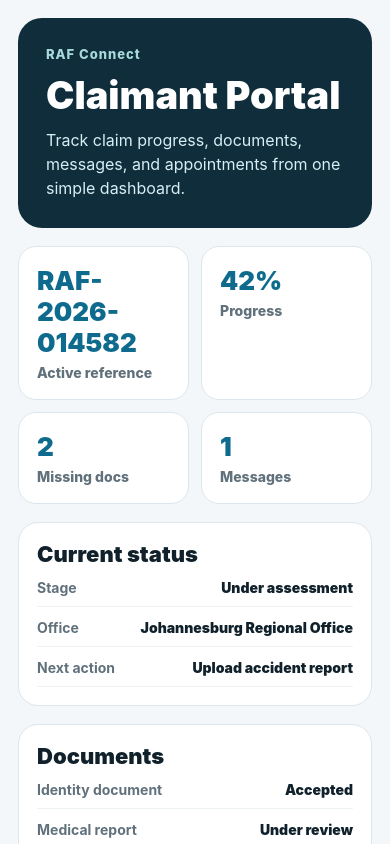
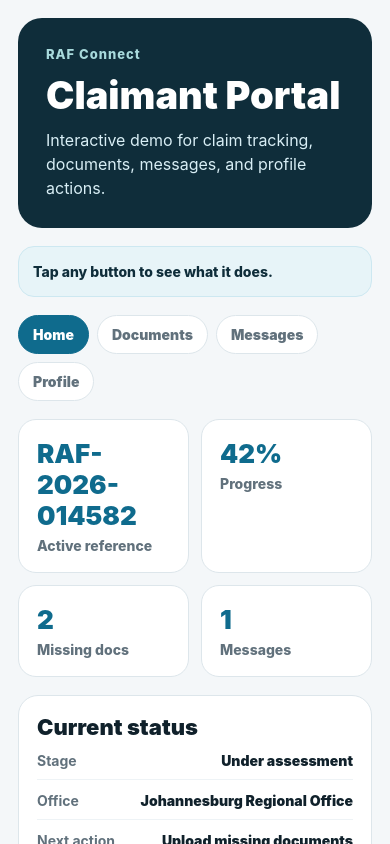
Before and after one commit to DonTrozo/RAF-app, a React Native app: screen / in a window 390 px wide. Built offline with nearby package versions, Linux system fonts and the light colour scheme.

Commit message:
Add interactive RAF Connect demo

```diff
--- a/App.tsx
+++ b/App.tsx
@@ -1,57 +1,144 @@
-import React from 'react';
-import { SafeAreaView, ScrollView, StyleSheet, Text, View } from 'react-native';
+import React, { useMemo, useState } from 'react';
+import { SafeAreaView, ScrollView, StyleSheet, Text, TouchableOpacity, View } from 'react-native';
+
+type Tab = 'Home' | 'Documents' | 'Messages' | 'Profile';
+
+type DocStatus = 'Accepted' | 'Under review' | 'Missing' | 'Uploaded';
+
+type DocItem = {
+  name: string;
+  status: DocStatus;
+};
+
+const initialDocuments: DocItem[] = [
+  { name: 'Identity document', status: 'Accepted' },
+  { name: 'Medical report', status: 'Under review' },
+  { name: 'Accident report', status: 'Missing' },
+  { name: 'Bank confirmation', status: 'Missing' }
+];
 
 export default function App() {
+  const [tab, setTab] = useState<Tab>('Home');
+  const [progress, setProgress] = useState(42);
+  const [stage, setStage] = useState('Under assessment');
+  const [documents, setDocuments] = useState(initialDocuments);
+  const [messageSent, setMessageSent] = useState(false);
+  const [notice, setNotice] = useState('Tap any button to see what it does.');
+
+  const missingCount = useMemo(() => documents.filter((item) => item.status === 'Missing').length, [documents]);
+
+  function uploadMissingDocument() {
+    const nextDocuments = documents.map((item) =>
+      item.status === 'Missing' ? { ...item, status: 'Uploaded' as DocStatus } : item
+    );
+    setDocuments(nextDocuments);
+    setProgress(58);
+    setStage('Documents uploaded');
+    setNotice('Document upload simulated. Missing documents were marked as uploaded.');
+    setTab('Documents');
+  }
+
+  function requestUpdate() {
+    setNotice('Status request sent. In production this would create a message to the claims office.');
+    setTab('Messages');
+  }
+
+  function sendMessage() {
+    setMessageSent(true);
+    setNotice('Message sent. The demo added your message to the thread.');
+  }
+
+  function resetDemo() {
+    setProgress(42);
+    setStage('Under assessment');
+    setDocuments(initialDocuments);
+    setMessageSent(false);
+    setNotice('Demo reset to the original claim state.');
+    setTab('Home');
+  }
+
   return (
     <SafeAreaView style={styles.safeArea}>
       <ScrollView contentContainerStyle={styles.page}>
         <View style={styles.hero}>
           <Text style={styles.eyebrow}>RAF Connect</Text>
           <Text style={styles.title}>Claimant Portal</Text>
-          <Text style={styles.copy}>Track claim progress, documents, messages, and appointments from one simple dashboard.</Text>
+          <Text style={styles.copy}>Interactive demo for claim tracking, documents, messages, and profile actions.</Text>
         </View>
 
-        <View style={styles.grid}>
-          <Card label="Active reference" value="RAF-2026-014582" />
-          <Card label="Progress" value="42%" />
-          <Card label="Missing docs" value="2" />
-          <Card label="Messages" value="1" />
+        <View style={styles.notice}><Text style={styles.noticeText}>{notice}</Text></View>
+
+        <View style={styles.tabs}>
+          {(['Home', 'Documents', 'Messages', 'Profile'] as Tab[]).map((item) => (
+            <TouchableOpacity key={item} onPress={() => setTab(item)} style={[styles.tab, tab === item && styles.tabActive]}>
+              <Text style={[styles.tabText, tab === item && styles.tabTextActive]}>{item}</Text>
+            </TouchableOpacity>
+          ))}
         </View>
 
-        <View style={styles.panel}>
-          <Text style={styles.panelTitle}>Current status</Text>
-          <Row label="Stage" value="Under assessment" />
-          <Row label="Office" value="Johannesburg Regional Office" />
-          <Row label="Next action" value="Upload accident report" />
-        </View>
+        {tab === 'Home' && (
+          <View style={styles.stack}>
+            <View style={styles.grid}>
+              <Card label="Active reference" value="RAF-2026-014582" />
+              <Card label="Progress" value={`${progress}%`} />
+              <Card label="Missing docs" value={missingCount.toString()} />
+              <Card label="Messages" value={messageSent ? '2' : '1'} />
+            </View>
+            <Panel title="Current status">
+              <Row label="Stage" value={stage} />
+              <Row label="Office" value="Johannesburg Regional Office" />
+              <Row label="Next action" value={missingCount > 0 ? 'Upload missing documents' : 'Wait for review'} />
+            </Panel>
+            <Button label="Upload missing documents" onPress={uploadMissingDocument} />
+            <Button label="Request status update" onPress={requestUpdate} secondary />
+          </View>
+        )}
 
-        <View style={styles.panel}>
-          <Text style={styles.panelTitle}>Documents</Text>
-          <Row label="Identity document" value="Accepted" />
-          <Row label="Medical report" value="Under review" />
-          <Row label="Accident report" value="Missing" />
-          <Row label="Bank confirmation" value="Missing" />
-        </View>
+        {tab === 'Documents' && (
+          <Panel title="Documents">
+            {documents.map((item) => <Row key={item.name} label={item.name} value={item.status} />)}
+            <Button label="Simulate upload" onPress={uploadMissingDocument} />
+          </Panel>
+        )}
+
+        {tab === 'Messages' && (
+          <Panel title="Messages">
+            <Row label="RAF Claims Office" value="Please upload the accident report." />
+            {messageSent && <Row label="You" value="Please confirm my latest claim status." />}
+            <Button label="Send status message" onPress={sendMessage} />
+          </Panel>
+        )}
+
+        {tab === 'Profile' && (
+          <Panel title="Profile and consent">
+            <Row label="Claimant" value="Demo Claimant" />
+            <Row label="POPIA consent" value="Accepted" />
+            <Row label="Identity" value="Verified placeholder" />
+            <Button label="Reset demo" onPress={resetDemo} secondary />
+          </Panel>
+        )}
       </ScrollView>
     </SafeAreaView>
   );
 }
 
 function Card({ label, value }: { label: string; value: string }) {
-  return (
-    <View style={styles.card}>
-      <Text style={styles.cardValue}>{value}</Text>
-      <Text style={styles.cardLabel}>{label}</Text>
-    </View>
-  );
+  return <View style={styles.card}><Text style={styles.cardValue}>{value}</Text><Text style={styles.cardLabel}>{label}</Text></View>;
+}
+
+function Panel({ title, children }: { title: string; children: React.ReactNode }) {
+  return <View style={styles.panel}><Text style={styles.panelTitle}>{title}</Text>{children}</View>;
 }
 
 function Row({ label, value }: { label: string; value: string }) {
+  return <View style={styles.row}><Text style={styles.rowLabel}>{label}</Text><Text style={styles.rowValue}>{value}</Text></View>;
+}
+
+function Button({ label, onPress, secondary }: { label: string; onPress: () => void; secondary?: boolean }) {
   return (
-    <View style={styles.row}>
-      <Text style={styles.rowLabel}>{label}</Text>
-      <Text style={styles.rowValue}>{value}</Text>
-    </View>
+    <TouchableOpacity onPress={onPress} style={[styles.button, secondary && styles.buttonSecondary]}>
+      <Text style={[styles.buttonText, secondary && styles.buttonTextSecondary]}>{label}</Text>
+    </TouchableOpacity>
   );
 }
 
@@ -62,6 +149,14 @@ const styles = StyleSheet.create({
   eyebrow: { color: '#A8DADC', fontSize: 13, fontWeight: '800', letterSpacing: 1 },
   title: { color: '#FFFFFF', fontSize: 38, fontWeight: '900' },
   copy: { color: '#D8EEF5', fontSize: 16, lineHeight: 24 },
+  notice: { backgroundColor: '#E7F4F8', borderRadius: 16, padding: 14, borderWidth: 1, borderColor: '#CDE8F1' },
+  noticeText: { color: '#0F2D3A', fontWeight: '800', lineHeight: 21 },
+  tabs: { flexDirection: 'row', flexWrap: 'wrap', gap: 8 },
+  tab: { paddingHorizontal: 14, paddingVertical: 10, borderRadius: 999, backgroundColor: '#FFFFFF', borderWidth: 1, borderColor: '#DDE6EB' },
+  tabActive: { backgroundColor: '#0F6B8D', borderColor: '#0F6B8D' },
+  tabText: { color: '#61717C', fontWeight: '900' },
+  tabTextActive: { color: '#FFFFFF' },
+  stack: { gap: 18 },
   grid: { flexDirection: 'row', flexWrap: 'wrap', gap: 12 },
   card: { flexGrow: 1, flexBasis: 145, backgroundColor: '#FFFFFF', borderRadius: 18, padding: 18, borderWidth: 1, borderColor: '#DDE6EB' },
   cardValue: { color: '#0F6B8D', fontSize: 26, fontWeight: '900' },
@@ -70,5 +165,9 @@ const styles = StyleSheet.create({
   panelTitle: { color: '#10212B', fontSize: 22, fontWeight: '900' },
   row: { flexDirection: 'row', justifyContent: 'space-between', gap: 12, borderBottomWidth: 1, borderBottomColor: '#EEF3F6', paddingBottom: 10 },
   rowLabel: { color: '#61717C', fontWeight: '700' },
-  rowValue: { color: '#10212B', fontWeight: '900', textAlign: 'right', flex: 1 }
+  rowValue: { color: '#10212B', fontWeight: '900', textAlign: 'right', flex: 1 },
+  button: { backgroundColor: '#0F6B8D', borderRadius: 16, padding: 15, alignItems: 'center' },
+  buttonSecondary: { backgroundColor: '#FFFFFF', borderWidth: 1, borderColor: '#0F6B8D' },
+  buttonText: { color: '#FFFFFF', fontWeight: '900' },
+  buttonTextSecondary: { color: '#0F6B8D' }
 });
```
